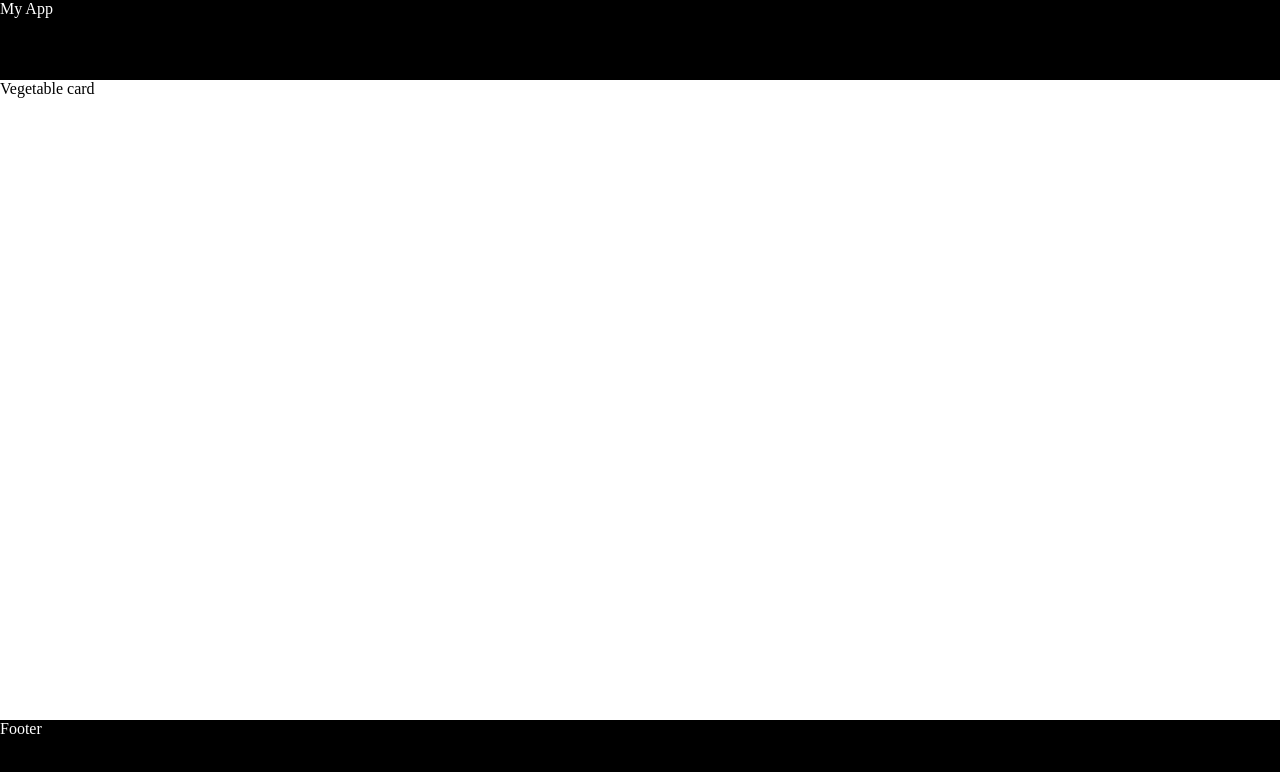
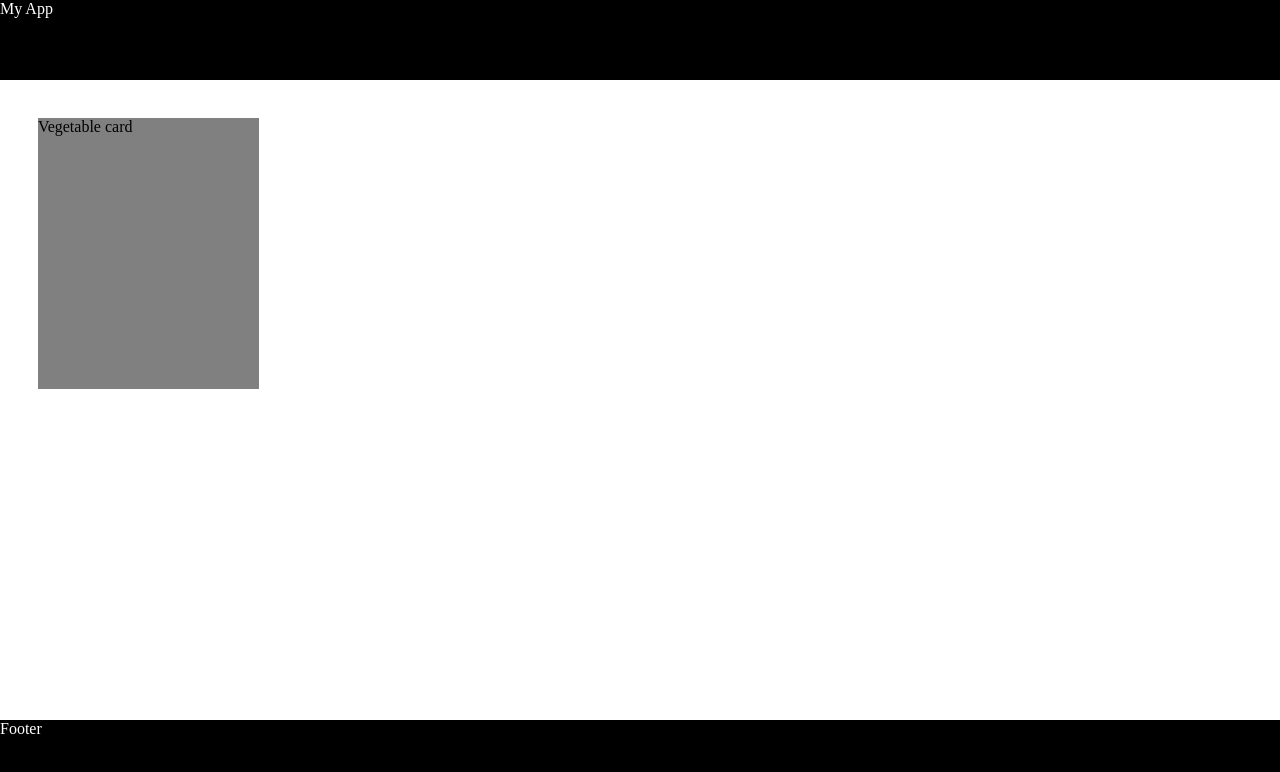
Before and after one commit to IanMcM89/phase-2-project, a React (Create React App) app: page / in a window 1280 px wide. Shown: the top 772 px of the page. Built offline with nearby package versions, Linux system fonts and the light colour scheme.

Commit message:
added basic styling to VegetableCardTable and VegetableCard components in index.css.

```diff
--- a/src/index.css
+++ b/src/index.css
@@ -26,6 +26,21 @@ body {
   margin: 0;
 }
 
+.vegetable-card-table {
+  display: -ms-inline-grid;
+  width: 96%;
+  height: auto;
+  margin: 2%;
+}
+
+.vegetable-card {
+  background-color: gray;
+  display: inline-flex;
+  width: 18%;
+  height: 46%;
+  margin: 1%;
+}
+
 .App-footer {
   display: flex;
   background-color: black;
```
